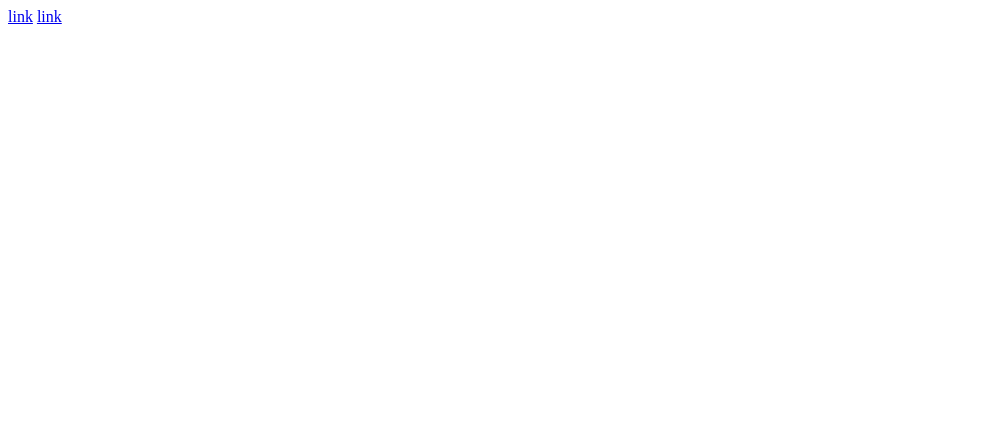
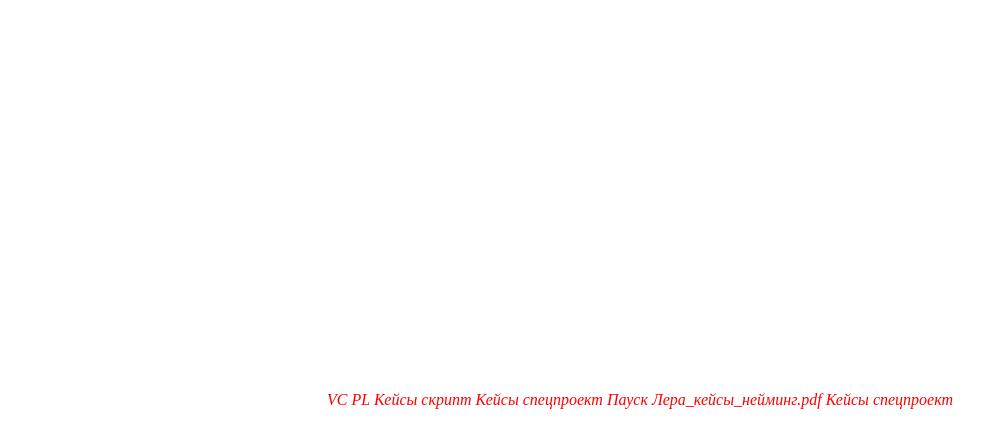
Before and after one commit to lerapausk/vc, a plain HTML site: page index.html in a window 1280 px wide. Shown: the whole page, without its empty margins (0-1008 px from the left). Drawn offline with Linux system fonts and the light colour scheme.

Commit message:
Update index.html

```diff
--- a/index.html
+++ b/index.html
@@ -1,8 +1,30 @@
 <html>
 <head>
+<style>
+body {
+  display: flex;
+  height: 100hv;
+}
+a {
+  text-decoration: none;
+  color: red;
+  font-style: italic;
+}
+div {
+  margin: auto;
+  item-align: center;
+  justify-content: center;
+}
+</style>
 </head>
 <body>
-  <a href="vc.pdf">link</a>
-  <a href="pl.pdf">link</a>
+<div>
+  <a href="vc.pdf">VC</a>
+  <a href="pl.pdf">PL</a>
+  <a href="Пауск Лера_кейсы_скрипт.pdf">Кейсы скрипт</a>
+  <a href="Пауск Лера_кейсы_спецроект.pdf">Кейсы спецпроект</a>
+  <a href="Пауск Лера_кейсы_спецроект.pdf">Пауск Лера_кейсы_нейминг.pdf</a>
+  <a href="Пауск Лера_кейсы_лайны.pdf">Кейсы спецпроект</a>
+</div>
 </body>
 </html>
```
